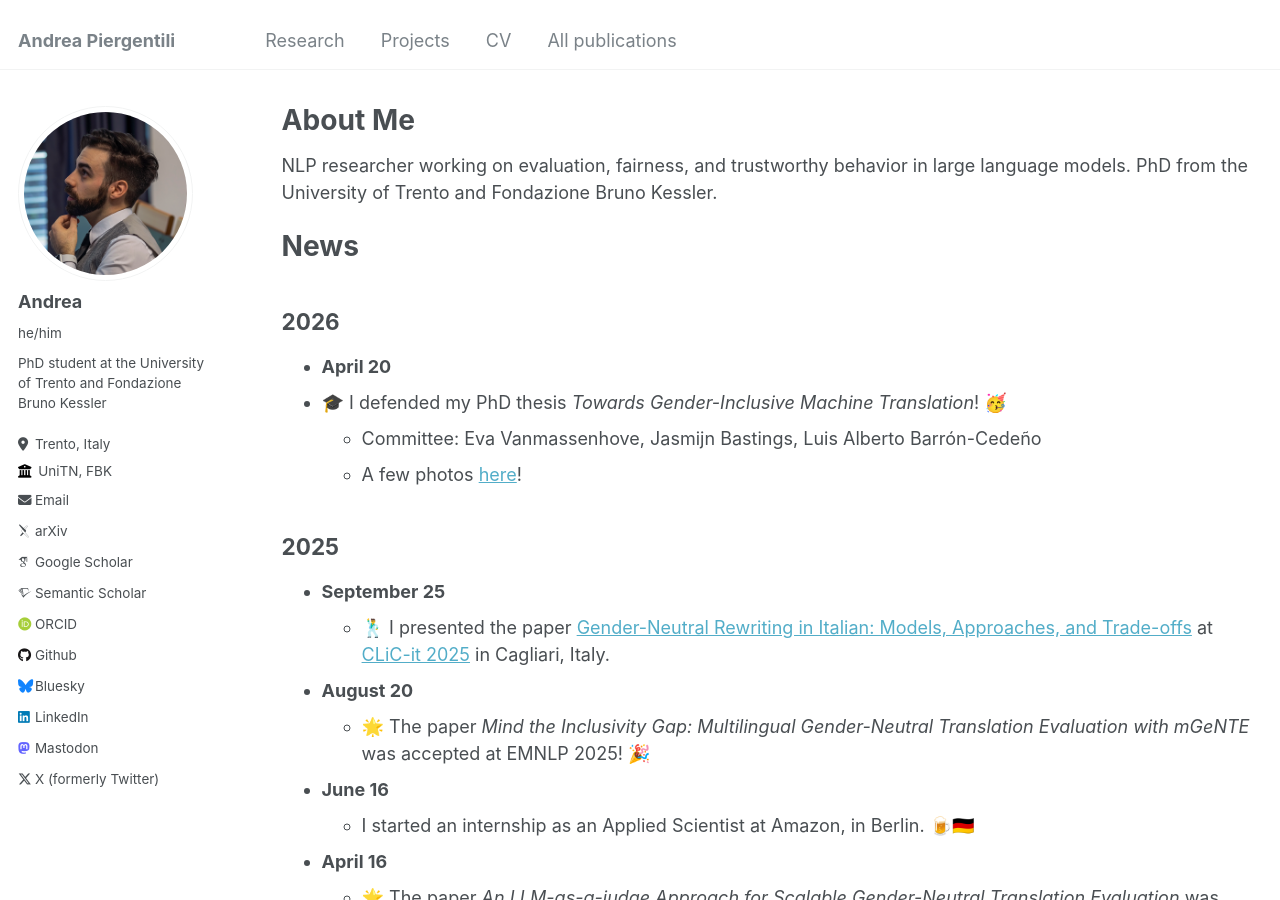
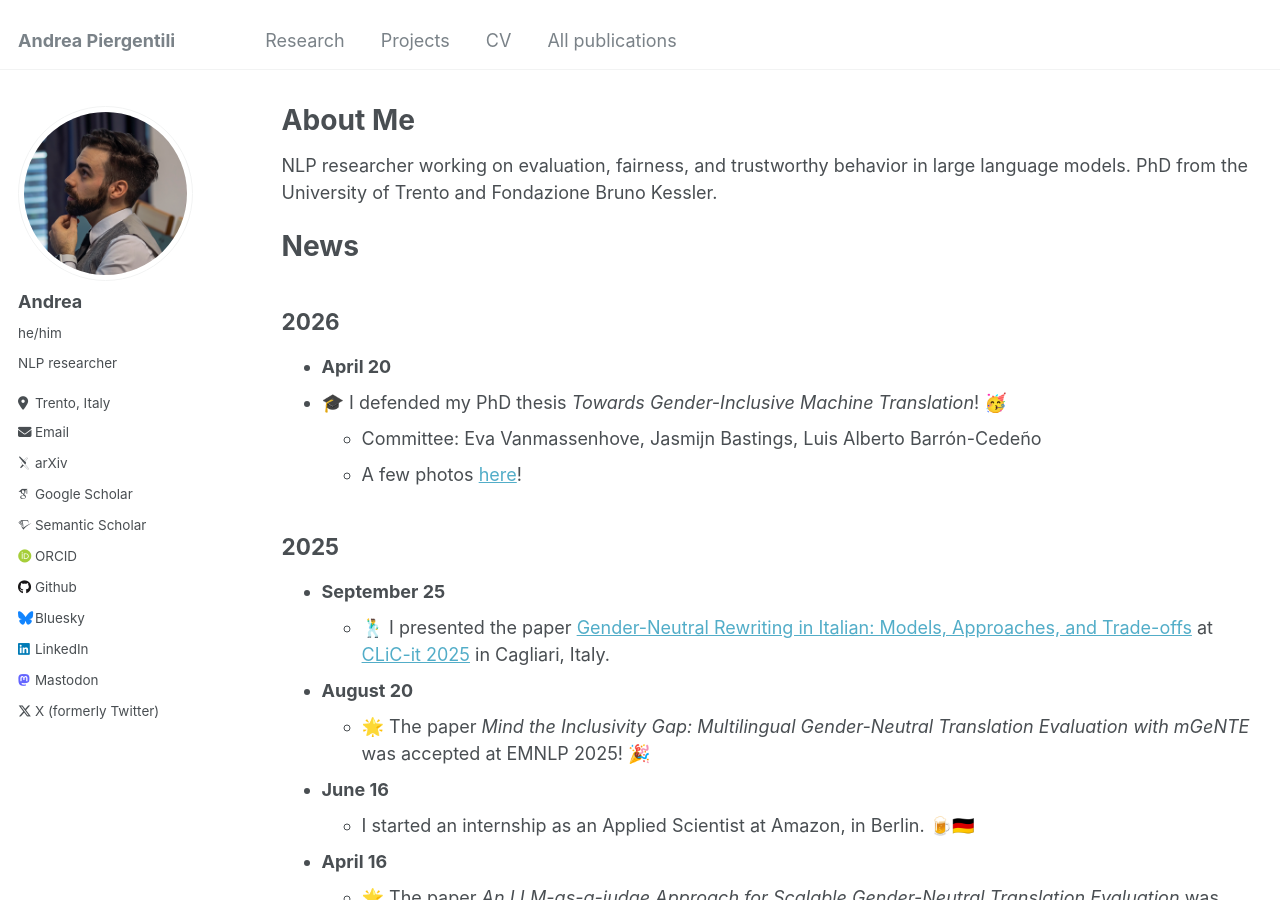
Before and after one commit to apierg/apierg.github.io, a Jekyll site: the page built from _pages/about.md, in a window 1280 px wide and 900 px high. Built offline with Jekyll 4.4.1, drawn with Linux system fonts in a browser that asks for light colours; some web fonts are replaced.

Commit message:
update author info

```diff
--- a/_config.yml
+++ b/_config.yml
@@ -11,7 +11,7 @@ locale                   : "en-US"
 title                    : "Andrea Piergentili"
 title_separator          : "-"
 name                     : &name "Andrea Piergentili"
-description              : &description "PhD student"
+description              : &description "NLP researcher"
 url                      : https://apierg.github.io # the base hostname & protocol for your site e.g. "https://mmistakes.github.io"
 baseurl                  : "" # the subpath of your site, e.g. "/blog"
 repository               : "apierg.github.io"
@@ -24,11 +24,11 @@ author:
   avatar           : "profile.png"
   name             : "Andrea"
   pronouns         : "he/him"
-  bio              : "PhD student at the University of Trento and Fondazione Bruno Kessler"
+  bio              : "NLP researcher"
   location         : "Trento, Italy"
-  employer         : "UniTN, FBK"
+  employer         : # "UniTN, FBK"
   uri              : # URL
-  email            : "apiergentili@fbk.eu"
+  email            : "andreapierg@gmail.com"
 
   # Academic websites
   arxiv            : "https://arxiv.org/search/?searchtype=author&query=Piergentili%2C+A"
```
